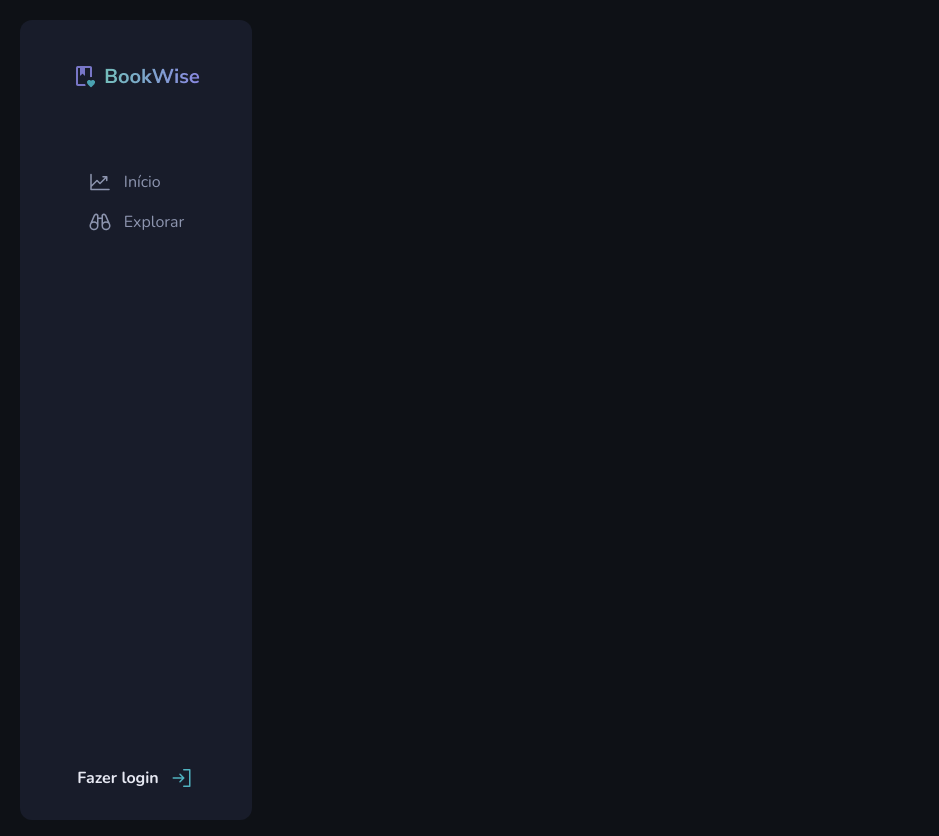
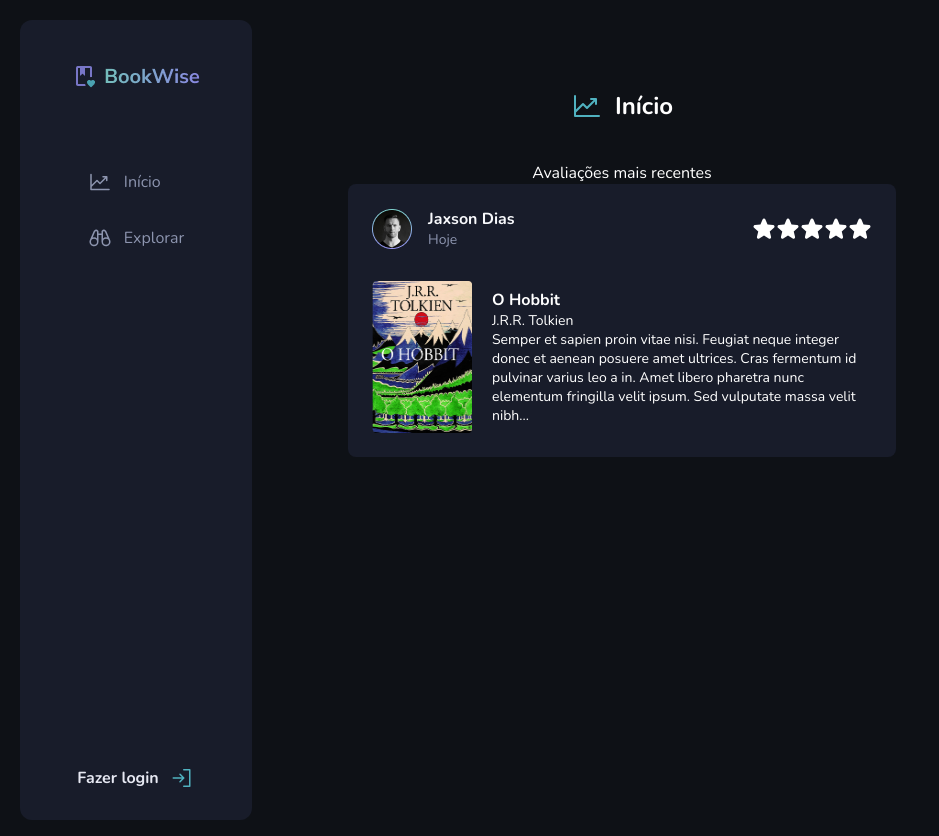
Before and after one commit to HeitorNOC/BookWise, a Next.js app: page /home in a window 1280 px wide. Shown: the whole page, without its empty margins (0-939 px from the left). Built offline with nearby package versions, Linux system fonts and the light colour scheme; no server answers.

Commit message:
starting home

```diff
--- a/src/pages/home/index.tsx
+++ b/src/pages/home/index.tsx
@@ -2,7 +2,9 @@ import { useSession } from "next-auth/react";
 import { BookSection, BookSectionDesc, BookSectionProfile, Container, Content, ContentTitle, Right, RightBook, RightDesc, SideContentDown, SideContentUpper, Sidebar } from "./styles";
 import Logo from '../../assets/images/Logo.png'
 import Image from "next/image";
-import { Binoculars, ChartLineUp, SignIn } from '@phosphor-icons/react'
+import { Binoculars, ChartLineUp, SignIn, Star } from '@phosphor-icons/react'
+import Avatar from '../../assets/images/Avatar.png'
+import Hobbit from '../../assets/images/o-hobbit.png'
 
 export default function Home() {
   const session = useSession()
@@ -47,14 +49,38 @@ export default function Home() {
             </Sidebar>
             <Content>
               <ContentTitle>
+                <div>
+                  <ChartLineUp size={32} />
+                  <p> Início</p>
+                </div>
 
+                <p>Avaliações mais recentes</p>
               </ContentTitle>
               <BookSection>
                 <BookSectionProfile>
+                  <div>
+                    <Image src={Avatar} alt="avatar" />
+                    <div>
+                      <h4>Jaxson Dias</h4>
+                      <p>Hoje</p>
+                    </div>
+                  </div>
+                  <div className="star">
+                    <Star size={24} weight="fill" />
+                    <Star size={24} weight="fill" />
+                    <Star size={24} weight="fill" />
+                    <Star size={24} weight="fill" />
+                    <Star size={24} weight="fill" />
+                  </div>
 
                 </BookSectionProfile>
                 <BookSectionDesc>
-
+                  <Image src={Hobbit} alt="book" width={100} height={152}/>
+                  <div>
+                    <h4>O Hobbit</h4>
+                    <p><span>J.R.R. Tolkien</span></p>
+                    <p>Semper et sapien proin vitae nisi. Feugiat neque integer donec et aenean posuere amet ultrices. Cras fermentum id pulvinar varius leo a in. Amet libero pharetra nunc elementum fringilla velit ipsum. Sed vulputate massa velit nibh...</p>
+                  </div>
                 </BookSectionDesc>
               </BookSection>
             </Content>
--- a/src/pages/home/styles.ts
+++ b/src/pages/home/styles.ts
@@ -26,7 +26,13 @@ export const Sidebar = styled('div', {
 })
 
 export const Content = styled('div', {
-
+  display: "flex",
+  flexDirection: "column",
+  alignItems: "center",
+  height: '100vh',
+  paddingTop: 72,
+  paddingLeft: 96,
+  paddingRight: 64
 })
 
 export const Right = styled('div', {
@@ -40,7 +46,12 @@ export const SideContentUpper = styled('div', {
   gap: 64,
 
   '.items': {
+    display: "flex",
+    flexDirection: "column",
+    gap: 16,
+
     div: {
+
       display: "flex",
       alignItems: "center",
       padding: '8px 0px',
@@ -72,19 +83,79 @@ export const SideContentDown = styled('div', {
 })
 
 export const ContentTitle = styled('div', {
+  display: "flex",
+  flexDirection: "column",
+  alignItems: "center",
 
+  div: {
+    display: "flex",
+    alignItems: "center",
+    justifyContent: "center",
+    marginBottom: 40,
+    gap: 12,
+
+    color: "$green100",
+
+    p: {
+      fontSize: 24,
+      color: "$white",
+      fontWeight: 700
+    }
+  }
 })
 
 export const BookSection = styled('div', {
+  display: "flex",
 
+  flexDirection: "column",
+  padding: 24,
+  background: "$gray700",
+  borderRadius: 8,
+
+  maxWidth: 608
 })
 
 export const BookSectionProfile = styled('div', {
+  display: "flex",
+  justifyContent: "space-between",
+  marginBottom: 32,
 
+  div: {
+    display: 'flex',
+    alignItems: "center",
+    justifyContent: "center",
+
+    div: {
+      display: 'grid',
+      alignItems: "center",
+      justifyContent: "center",
+      marginLeft: 16,
+
+      h4: {
+        color: "$gray100"
+      },
+
+      p: {
+        fontSize: 14,
+        color: "$gray400"
+      }
+    }
+  }
 })
 
 export const BookSectionDesc = styled('div', {
+  display: "flex",
+  alignItems: "center",
+  justifyContent: "center",
 
+  gap: 20,
+
+  div: {
+    p: {
+      flexWrap: "wrap",
+      fontSize: 14
+    }
+  }
 })
 
 export const RightDesc = styled('div', {
--- a/src/pages/styles/global.ts
+++ b/src/pages/styles/global.ts
@@ -5,11 +5,16 @@ export const globalStyles = globalCss({
     boxSizing: 'border-box',
     padding: 0,
     margin: 0,
+
+
   },
 
   body: {
     backgroundColor: "#0E1116",
     color: "White",
     '-webkit-font-smoothing': 'antialiased',
+
+    maxWidth: '75%',
+
   },
 });
```
Also changed, not shown: src/assets/images/Avatar.png (added).
